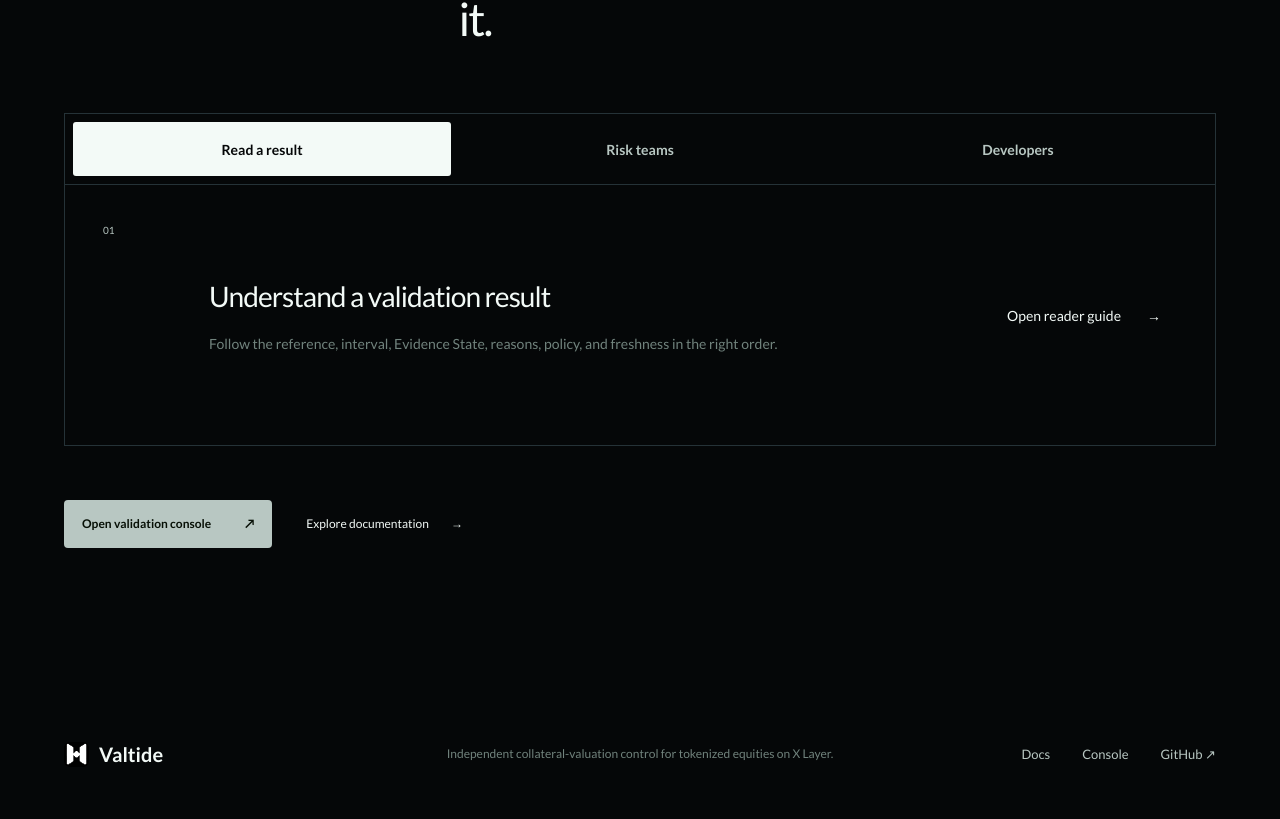
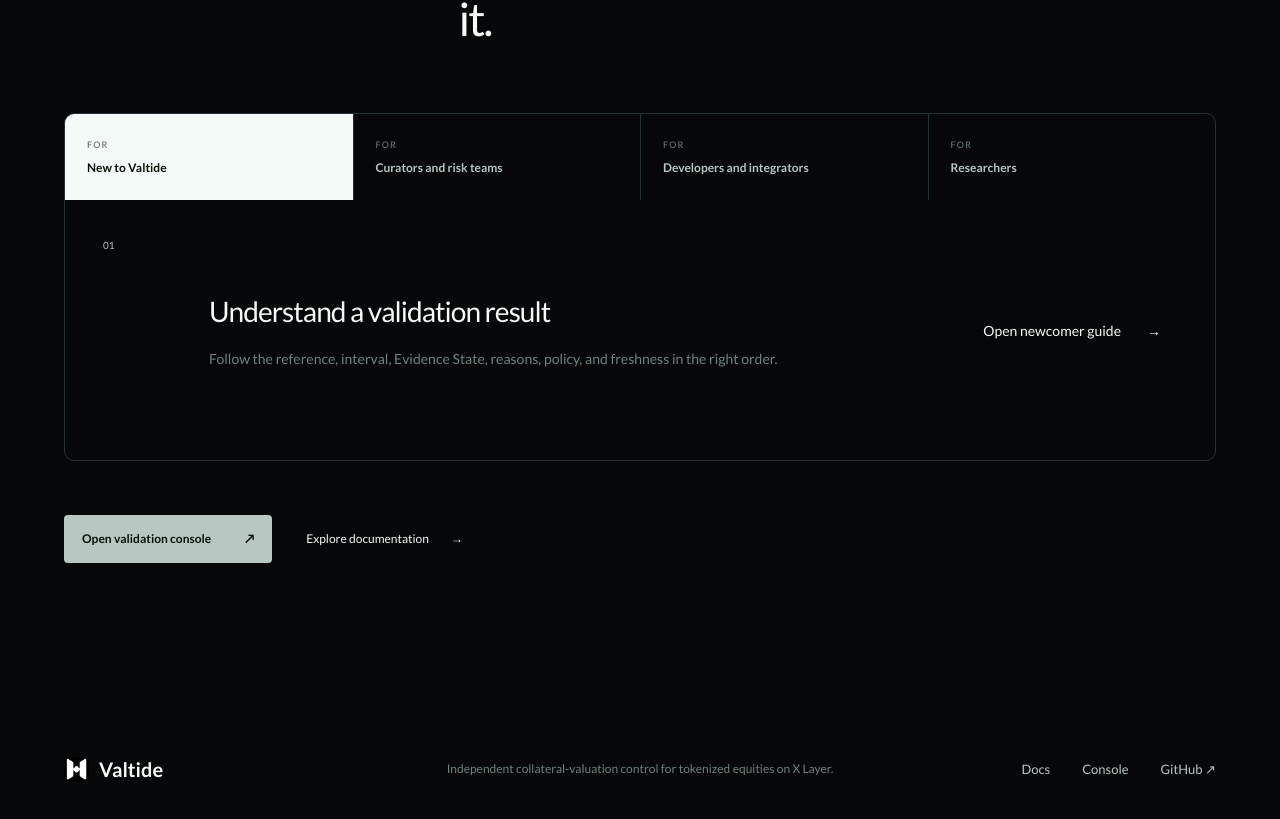
Before and after one commit to chin0312/valtide, a React (Vite) app in the folder apps/web/: page / in a window 1280 px wide. Shown: the part 5328-6147 px from the top of the page. Built offline with nearby package versions, Linux system fonts and the light colour scheme.

Commit message:
refactor(web): align documentation profiles

```diff
--- a/apps/web/src/components/DocsPage.tsx
+++ b/apps/web/src/components/DocsPage.tsx
@@ -1,9 +1,10 @@
 import { useEffect, useState } from "react";
 import { MarketingFooter } from "./LandingPage";
 import { MarketingHeader } from "./Hero";
+import { documentationProfiles, type DocumentationProfileId } from "./documentationProfiles";
 
 type VisualKind = "context" | "finding" | "boundary" | "triage" | "freshness" | "policy" | "payload" | "contracts" | "guard" | "signals" | "interval" | "evaluation";
-type GuideId = "everyone" | "curators" | "developers" | "researchers";
+type GuideId = DocumentationProfileId;
 
 type Guide = {
   id: GuideId;
@@ -20,7 +21,7 @@
 
 const guides: readonly Guide[] = [
   {
-    id: "everyone", label: "New to Valtide", eyebrow: "A two-minute orientation", title: "Read the result without guessing what it means.",
+    id: "everyone", label: documentationProfiles.everyone.label, eyebrow: "A two-minute orientation", title: "Read the result without guessing what it means.",
     summary: "Start with the product language, then follow one result from its evidence context to the response configured by the curator.",
     outcome: "You will know what Valtide validates, what the three Evidence States mean, and where evidence stops and policy begins.",
     cta: "Open the demo result", href: "/?view=console",
@@ -32,7 +33,7 @@
     checks: [["SUPPORTED", "No material reason to challenge the reference from the available evidence."], ["INCONCLUSIVE", "The evidence is too weak or inconsistent to make a strong call."], ["CHALLENGED", "The reference is materially inconsistent with sufficiently strong evidence; source dependence follows the named profile."]],
   },
   {
-    id: "curators", label: "Curators and risk teams", eyebrow: "Investigation and governance", title: "Move from an evidence exception to a defensible response.",
+    id: "curators", label: documentationProfiles.curators.label, eyebrow: "Investigation and governance", title: "Move from an evidence exception to a defensible response.",
     summary: "Triage the finding, verify freshness and provenance, then apply the response rules owned by your protocol.",
     outcome: "You will be able to investigate a challenged result without treating the model as a policy engine.",
     cta: "Inspect the policy view", href: "/?view=console",
@@ -44,7 +45,7 @@
     checks: [["Before escalation", "Confirm context, timestamp, market state, and source availability."], ["Before changing policy", "Separate a one-off data issue from a persistent evidence pattern."], ["Before enforcement", "Verify that the operational result and onchain attestation are synchronized."]],
   },
   {
-    id: "developers", label: "Developers and integrators", eyebrow: "Integration path", title: "Consume evidence without moving the trust boundary.",
+    id: "developers", label: documentationProfiles.developers.label, eyebrow: "Integration path", title: "Consume evidence without moving the trust boundary.",
     summary: "Treat the API result and onchain attestation as authoritative inputs, preserve their provenance, and let the deployed guard enforce configured policy.",
     outcome: "You will know which fields to consume, how publication reaches X Layer, and which checks belong in an integration.",
     cta: "Open the API reference", href: "https://valtide-api-production.up.railway.app/docs",
@@ -56,7 +57,7 @@
     checks: [["Current asset", "NVDAx / NVDA is the only operational vertical slice; SPYx, QQQx, and AAPLx are catalog-visible but not operationally onboarded."], ["Current network", "ValidationRegistry and RiskGuard are deployed on X Layer testnet for NVDAx."], ["Current status", "Research prototype—not audited production lending infrastructure."]],
   },
   {
-    id: "researchers", label: "Researchers", eyebrow: "Model and evaluation review", title: "Audit the challenger without overstating the evidence.",
+    id: "researchers", label: documentationProfiles.researchers.label, eyebrow: "Model and evaluation review", title: "Audit the challenger without overstating the evidence.",
     summary: "Inspect the point-in-time inputs, uncertainty construction, and evaluation design before drawing conclusions from coverage or interval width.",
     outcome: "You will understand what the challenger estimates, how its range is evaluated, and which claims the evidence cannot support.",
     cta: "Read the methodology", href: "https://github.com/chin0312/valtide/blob/main/docs/METHODOLOGY.md",
--- a/apps/web/src/components/LandingPage.tsx
+++ b/apps/web/src/components/LandingPage.tsx
@@ -1,6 +1,7 @@
 import { useEffect, useState } from "react";
 import type { ValuationResult } from "../api/types";
 import weekendDivergence from "../fixtures/weekend_divergence.json";
+import { documentationProfileList } from "./documentationProfiles";
 import { Hero } from "./Hero";
 
 const SCENARIO = weekendDivergence as unknown as ValuationResult[];
@@ -40,23 +41,17 @@
 
 const auditFields = ["Observed at", "Model / version", "Interval bounds", "Evidence State", "Reason codes", "Evidence hash", "Valid until", "Transaction / block"] as const;
 
-const audienceGuides = [
-  { label: "Read a result", title: "Understand a validation result", body: "Follow the reference, interval, Evidence State, reasons, policy, and freshness in the right order.", href: "/docs?profile=everyone#role-guide", action: "Open reader guide" },
-  { label: "Risk teams", title: "Investigate and govern", body: "Separate evidence from policy, review divergence, and understand freshness before changing exposure.", href: "/docs?profile=curators#role-guide", action: "Open curator guide" },
-  { label: "Developers", title: "Consume Valtide evidence", body: "Work with the API, ValidationRegistry, RiskGuard, and read-only attestation concepts.", href: "/docs?profile=developers#role-guide", action: "Open developer guide" },
-] as const;
-
 function GuideExplorer() {
   const [active, setActive] = useState(0);
-  const selected = audienceGuides[active];
-  return <div className="guide-explorer">
-    <div className="guide-explorer__tabs" aria-label="Documentation by audience">
-      {audienceGuides.map((guide, index) => <button type="button" key={guide.label} aria-pressed={active === index} onClick={() => setActive(index)}>{guide.label}</button>)}
+  const selected = documentationProfileList[active];
+  return <div className="guide-explorer role-selector">
+    <div className="guide-explorer__tabs role-selector__tabs" role="tablist" aria-label="Documentation by audience">
+      {documentationProfileList.map((guide, index) => <button type="button" role="tab" id={`landing-role-tab-${guide.id}`} aria-controls="landing-role-panel" key={guide.id} aria-selected={active === index} onClick={() => setActive(index)}><small>For</small>{guide.label}</button>)}
     </div>
-    <div className="guide-explorer__panel" aria-live="polite">
+    <div id="landing-role-panel" className="guide-explorer__panel" role="tabpanel" aria-labelledby={`landing-role-tab-${selected.id}`} aria-live="polite">
       <span>0{active + 1}</span>
-      <div><h3>{selected.title}</h3><p>{selected.body}</p></div>
-      <a href={selected.href}>{selected.action} <span aria-hidden="true">→</span></a>
+      <div><h3>{selected.previewTitle}</h3><p>{selected.previewBody}</p></div>
+      <a href={`/docs?profile=${selected.id}#role-guide`}>{selected.action} <span aria-hidden="true">→</span></a>
     </div>
   </div>;
 }
--- /dev/null
+++ b/apps/web/src/components/documentationProfiles.ts
@@ -0,0 +1,33 @@
+export const documentationProfiles = {
+  everyone: {
+    id: "everyone",
+    label: "New to Valtide",
+    previewTitle: "Understand a validation result",
+    previewBody: "Follow the reference, interval, Evidence State, reasons, policy, and freshness in the right order.",
+    action: "Open newcomer guide",
+  },
+  curators: {
+    id: "curators",
+    label: "Curators and risk teams",
+    previewTitle: "Investigate and govern",
+    previewBody: "Separate evidence from policy, review divergence, and understand freshness before changing exposure.",
+    action: "Open curator guide",
+  },
+  developers: {
+    id: "developers",
+    label: "Developers and integrators",
+    previewTitle: "Consume Valtide evidence",
+    previewBody: "Work with the API, ValidationRegistry, RiskGuard, and read-only attestation concepts.",
+    action: "Open developer guide",
+  },
+  researchers: {
+    id: "researchers",
+    label: "Researchers",
+    previewTitle: "Review the methodology",
+    previewBody: "Inspect the information set, interval calibration, evaluation evidence, and limits of the current research prototype.",
+    action: "Open researcher guide",
+  },
+} as const;
+
+export type DocumentationProfileId = keyof typeof documentationProfiles;
+export const documentationProfileList = Object.values(documentationProfiles);
```
Also changed, not shown: 1 other file (tests, documents, lock files or other folders).
